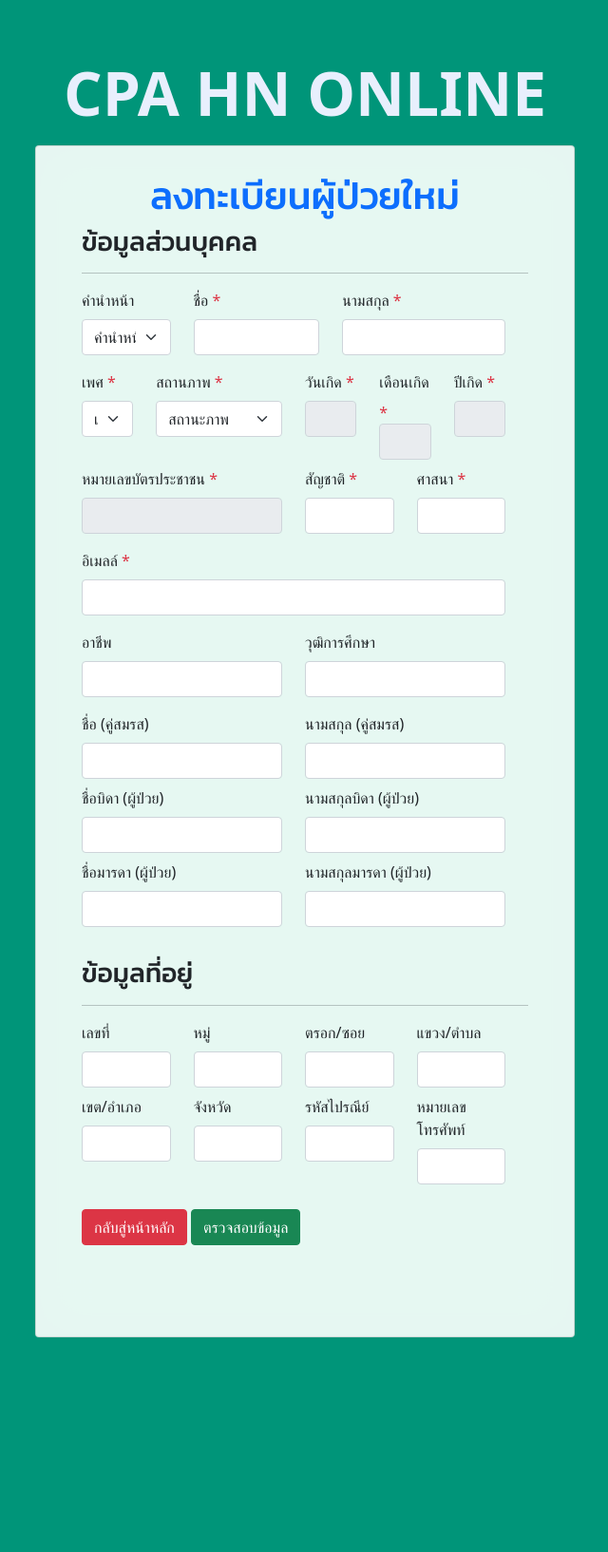
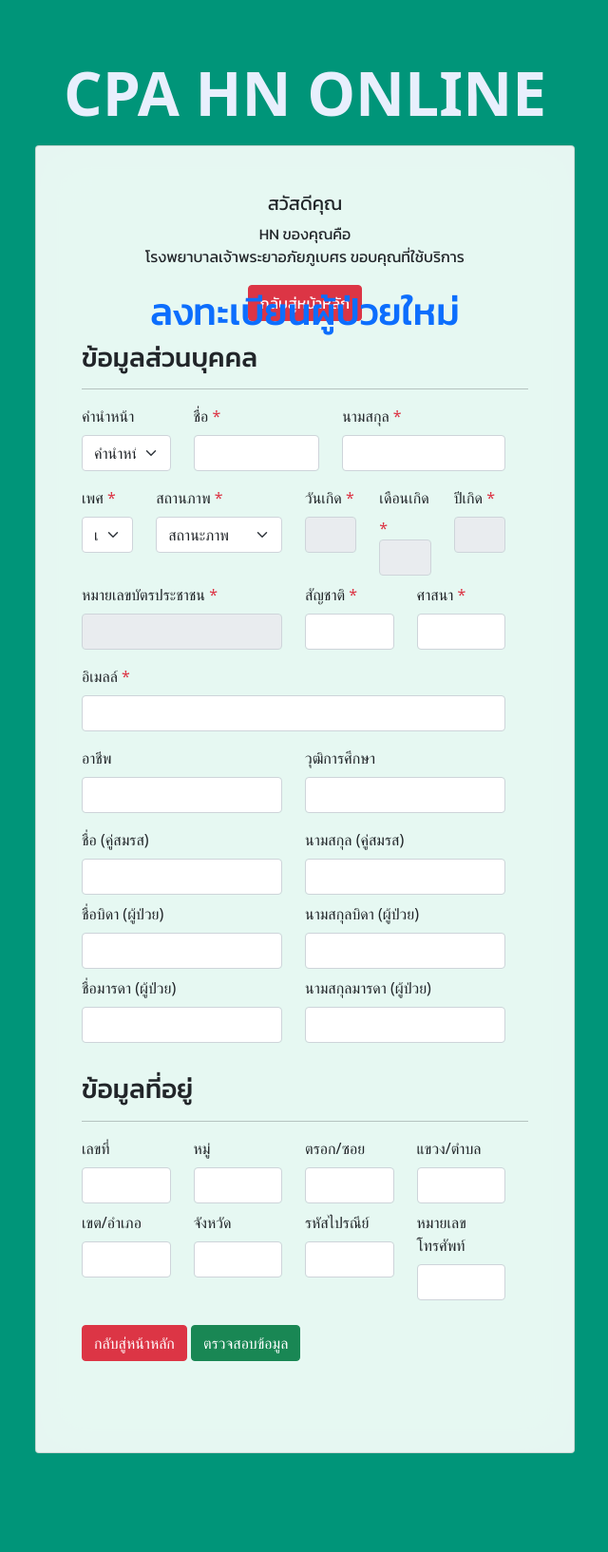
Before and after one commit to J-PSK/HN-Online, a PHP site: page /check_cid.php in a window 1280 px wide. Shown: the whole page at 95% size, without its empty margins (319-959 px from the left). Before the commit the page ends 1408 px from the top, so only its background shows below. Run offline with PHP 8.4, Linux system fonts and the light colour scheme; data that the repository does not hold is empty; some libraries are stand-ins or nearby versions.

Commit message:
update check data

```diff
--- a/check_cid.php
+++ b/check_cid.php
@@ -142,22 +142,32 @@
                     // echo "ไม่พบข้อมูล HN ของท่านในระบบของโรงพยาบาล";
                   }
                 }
-
-
                 // เตรียมคำสั่ง SQL
                 $txtCid;
                 $sql = "SELECT * FROM patient WHERE txtCid = '$txtCid' ";
                 @$result = @$conn->query($sql);
 
+                if ($hn != 0) {
+                ?>
+                  <div class="text-center" style="font-family:kanit">
+                    <div class="fw-normal h5"><?php echo "สวัสดีคุณ "; ?></div>
+                    <div class="fw-normal h3 text-success"><?php echo $pname . $fname . " " . $lname; ?></div>
+                    <div class="fw-normal"><?php echo "HN ของคุณคือ"; ?></div>
+                    <div class="text-primary" style="font-size : 100px;"><?php echo $hn; ?></div>
+                    <div class="fw-normal"><?php echo "โรงพยาบาลเจ้าพระยาอภัยภูเบศร ขอบคุณที่ใช้บริการ"; ?></div>
+                    <div class="mt-5" style="margin-bottom:-30px;"> <input type="button" data-mdb-button-init data-mdb-ripple-init class="btn btn-danger btn-block" onclick="history.back();" value="กลับสู่หน้าหลัก" style="margin-top:-50px"> </div>
+                  </div>
+                <?php } ?>
+
+                <?php
                 // ตรวจสอบและแสดงผลลัพธ์
                 if ($result->num_rows > 0 || count($hisdata) === 1) {
                   while ($row = $result->fetch_assoc()) {
-
                     $hn = $row['txtHN'];
                     if ($hn == 0) {
                 ?><div class="text-center" style="font-family:kanit"><?php ?>
                         <div class="fw-normal h5"><?php echo "สวัสดีคุณ "; ?></div>
-                        <div class="fw-normal h3 text-success"><?php echo $pname . $fname . " " . $lname; ?></div>
+                        <div class="fw-normal h3 text-success"><?php echo $row['txtPrename'] . $row['txtName'] . " " . $row['txtLname']; ?></div>
                         <div class="text-primary" style="font-size : 60px"><?php echo "รออนุมัติ" ?>
                         </div>
                         <div class="fw-normal"><?php echo "โรงพยาบาลเจ้าพระยาอภัยภูเบศร ขอบคุณที่ใช้บริการ"; ?><div>
--- a/connect.php
+++ b/connect.php
@@ -1,7 +1,7 @@
 <?php
 $servername = "172.16.28.70";
-$username = "root";
-$password = "4321";
+$username = "hn10665";
+$password = "1234";
 $dbname = "abh_hn_online";
 
 // Create connection
```
